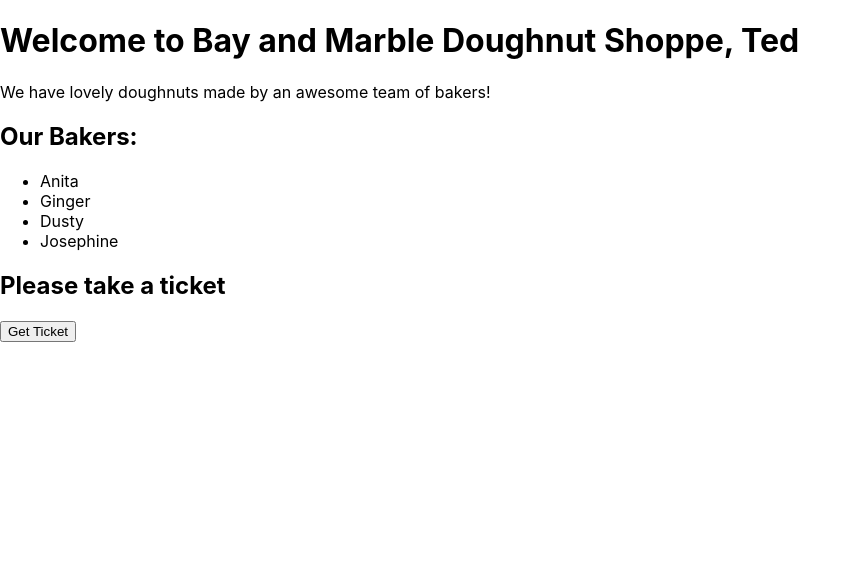
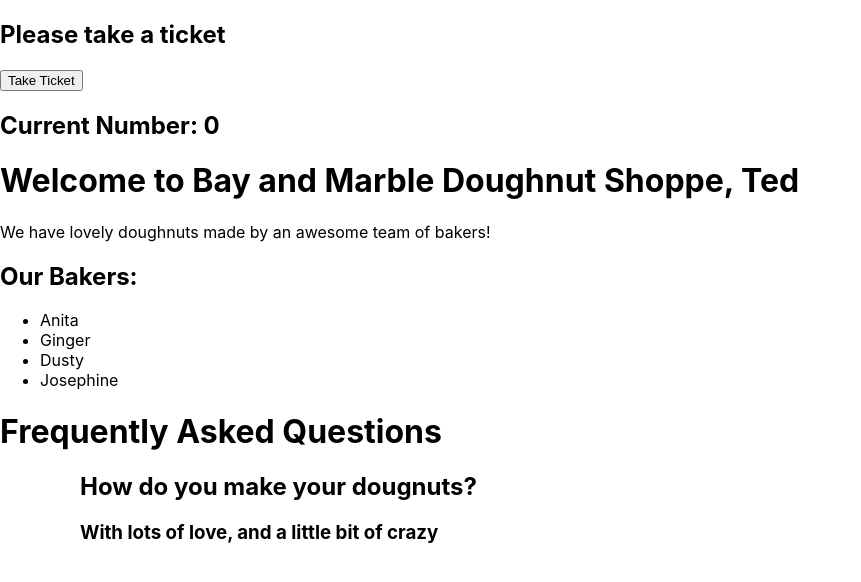
Before and after one commit to tedmarov/BayMarble-React, a React (Create React App) app: page / in a window 1280 px wide. Shown: the top 582 px of the page, without its empty margins (0-861 px from the left). Built offline with nearby package versions, Linux system fonts and the light colour scheme.

Commit message:
TakeNum moved, FAQ added

```diff
--- /dev/null
+++ b/src/FAQ.js
@@ -0,0 +1,32 @@
+import React from "react"
+
+export const FAQ = () => {
+    const faqs = [
+        {
+            id: 1,
+            question: "How do you make your dougnuts?",
+            answer: "With lots of love, and a little bit of crazy"
+        },
+        {
+            id: 2,
+            question: "",
+            answer: ""
+        },
+        {
+            id: 3,
+            question: "",
+            answer: ""
+        }
+    ]
+    return (
+        <>
+            <h1>Frequently Asked Questions</h1>
+            <ul>
+                {faqs.map(faq => <ul key={faq.id}>
+                    <h2>{faq.question}</h2>
+                    <h3>{faq.answer}</h3>
+                </ul>)}
+            </ul>
+        </>
+    )
+}
--- a/src/Home.js
+++ b/src/Home.js
@@ -1,16 +1,16 @@
 import React from "react";
+import { TakeNum } from "./TakeNum.js"
+import { FAQ } from "./FAQ.js";
 
 export const Home = (props) => {
 
-    const num = 0
     const bakers = ["Anita", "Ginger", "Dusty", "Josephine"]
 
-    const takeNumber = () => {
-        console.log(num)
-    }
+
 
     return (
         <>
+            <TakeNum />
             <h1>Welcome to Bay and Marble Doughnut Shoppe, {props.user.name}</h1>
             <p>We have lovely doughnuts made by an awesome team
             of bakers!</p>
@@ -20,8 +20,7 @@ export const Home = (props) => {
                 li>)}
             </ul>
 
-            <h2>Please take a ticket</h2>
-            <button onClick={takeNumber}>Get Ticket</button>
+            <FAQ />
         </>
     )
 }
--- /dev/null
+++ b/src/TakeNum.js
@@ -0,0 +1,17 @@
+import React, { useState } from "react";
+
+export const TakeNum = () => {
+    const [num, setNum] = useState(0)
+    const takeNumber = () => {
+        setNum(num + 1)
+        console.log(num)
+    }
+
+    return (
+        <>
+            <h2>Please take a ticket</h2>
+            <button onClick={takeNumber}>Take Ticket</button>
+            <h2>Current Number: {num}</h2>
+        </>
+    )
+}
```
